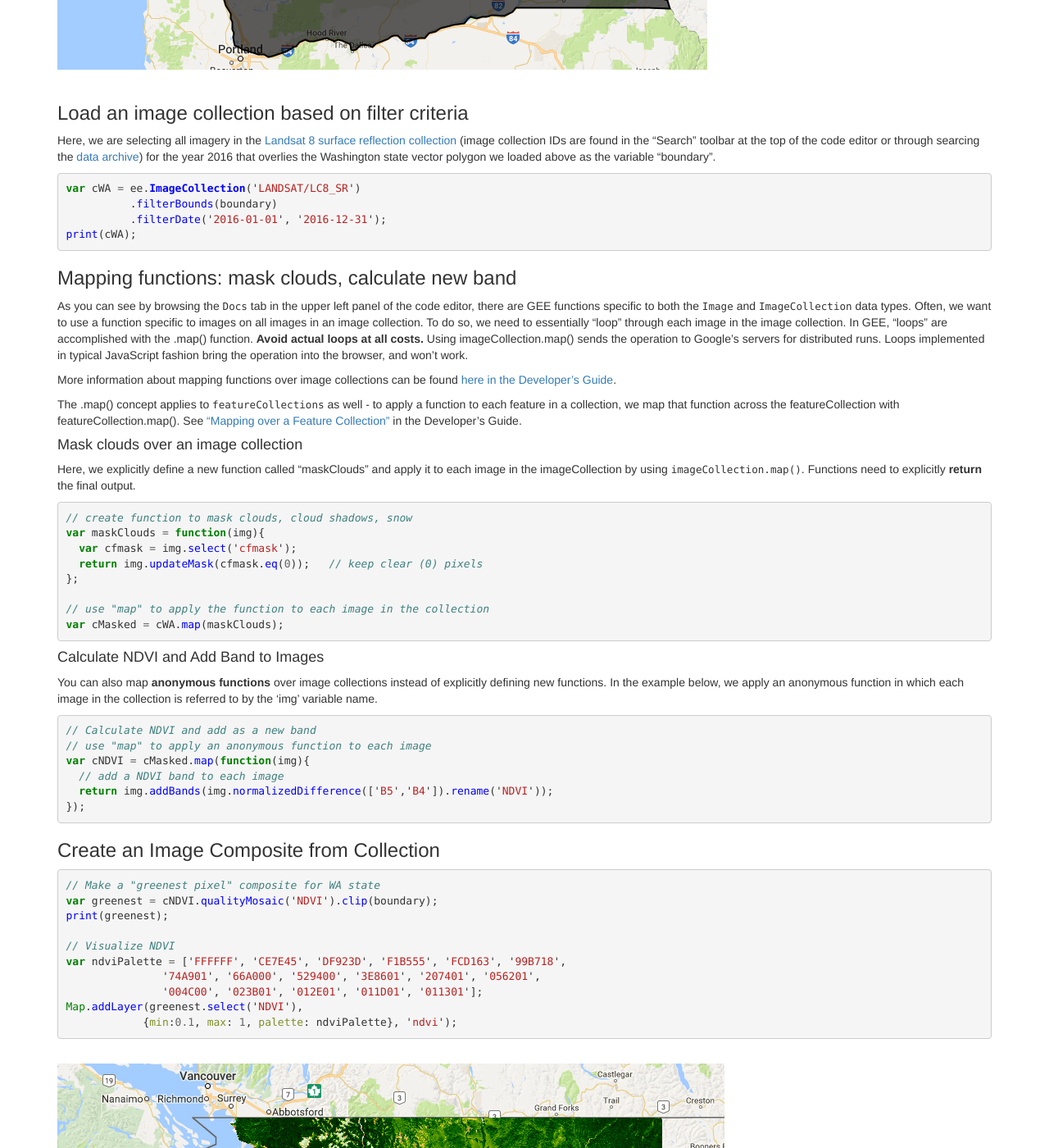
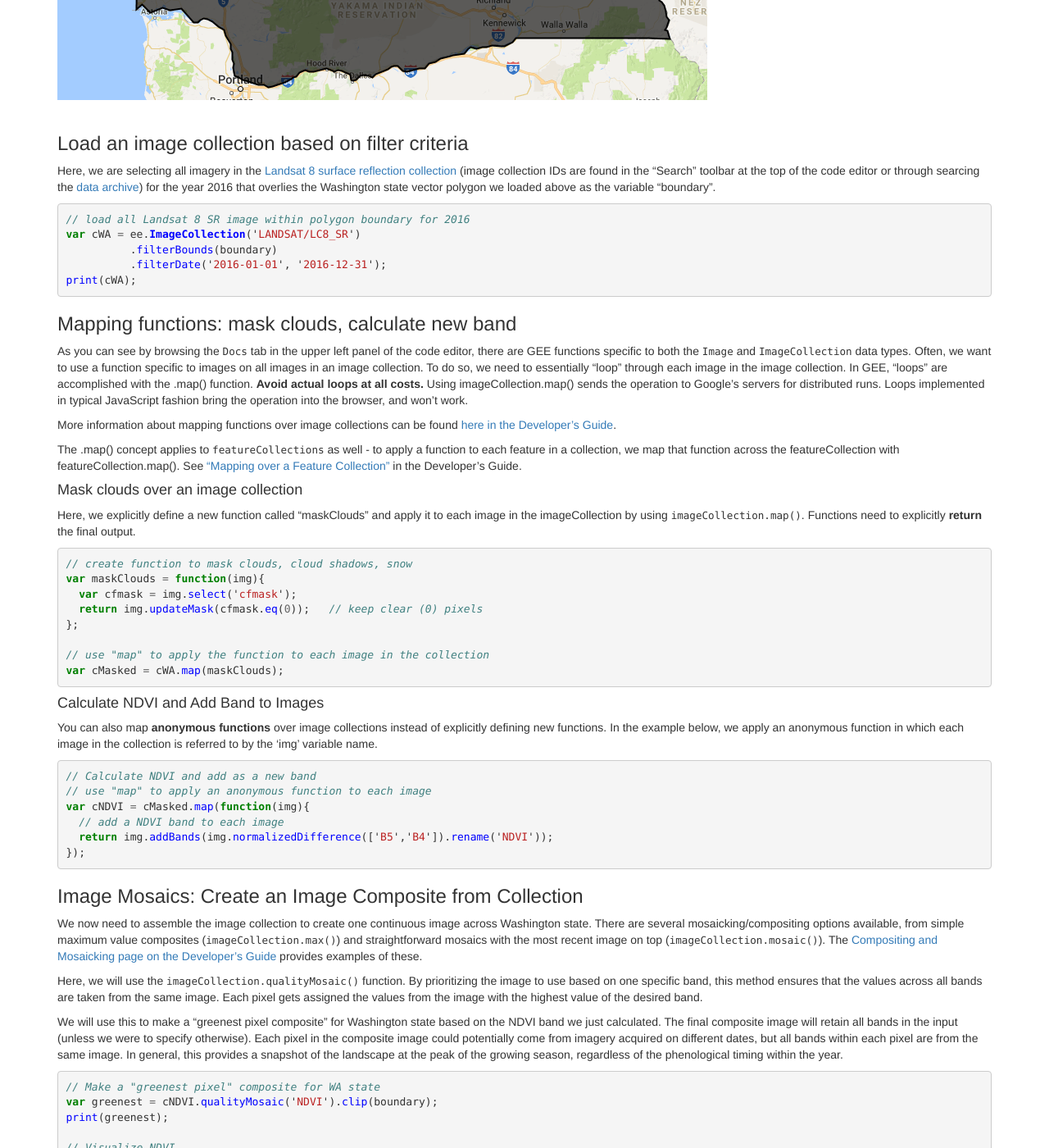
Before and after one commit to geohackweek/GoogleEarthEngine, a Jekyll site: the page built from _episodes/03-load-imagery.md, in a window 1280 px wide and 1400 px high, scrolled down 4030 px. Shown: the whole window at 82% size. Built offline with Jekyll 4.4.1, drawn with Linux system fonts in a browser that asks for light colours; some of the changed text lies outside the part shown.

Commit message:
added mosaicking text

```diff
--- a/_episodes/03-load-imagery.md
+++ b/_episodes/03-load-imagery.md
@@ -64,7 +64,9 @@ Here, we'll make use of the `cfmask` cloud band provided with the SR products to
 // mask pixels with clouds and cloud shadows
 // surface reflectance products come with a 'cfmask' layer
 // 0 = clear, 1 = water, 2 = cloud shadows, 3 = snow, 4 = clouds
-var cfmask = image.select('cfmask');  // extract the 'cfmask' band
+
+// extract the 'cfmask' band, and use this band to mask all image bands
+var cfmask = image.select('cfmask');
 // keep pixels not equal (neq) to 2 or 4
 var imageMasked = image.updateMask(cfmask.neq(2)).updateMask(cfmask.neq(4));
 
@@ -87,10 +89,10 @@ We'll work on making a composite satellite image for the state of Washington. Th
 There are three ways to use vector data in GEE:
 
 * [Upload a shapefile](https://developers.google.com/earth-engine/importing) to your personal **Asset** folder in the top left panel. You can set sharing permissions on these as needed.
-* Import an existing [Google Fusion Table](https://support.google.com/fusiontables#topic=1652595), or [create your own](https://fusiontables.google.com/data?dsrcid=implicit) fusion table from a KML in WGS84.  Each fusion table has a unique Id (File > About this table) that can be used to load it into GEE. You also need to set sharing permissions similar to other items in your Google Drive if you want others to be able to access your fusion table. GEE only recently added the Asset option, so you may see folks still using fusion tables in the forums, etc. If you have the choice, I'd use an asset. We use a fusion table in the [Spatial and Temporal Reducers Module](https://geohackweek.github.io/GoogleEarthEngine/05-reducers/).
-* Manually draw points, lines, and polygons using the geometry tools in the code editor. We do this in the [Classify Imagery Module](https://geohackweek.github.io/GoogleEarthEngine/04-classify-imagery/).
+* Import an existing [Google Fusion Table](https://support.google.com/fusiontables#topic=1652595), or [create your own](https://fusiontables.google.com/data?dsrcid=implicit) fusion table from a KML in WGS84.  Each fusion table has a unique Id (File > About this table) that can be used to load it into GEE. You also need to set sharing permissions similar to other items in your Google Drive if you want others to be able to access your fusion table. GEE only recently added the Asset option, so you may see folks still using fusion tables in the forums, etc. If you have the choice, I'd use an asset. We use a fusion table in the [Spatial and Temporal Reducers Module](https://geohackweek.github.io/GoogleEarthEngine/04-reducers/).
+* Manually draw points, lines, and polygons using the geometry tools in the code editor. We do this in the [Classify Imagery Module](https://geohackweek.github.io/GoogleEarthEngine/05-classify-imagery/).
 
-Here, we will use a vector asset loaded to your instructor's personal asset folder and made publicly available through the sharing menu. The file location is 'users/jdeines/vector/examples/WA'. When you upload a vector file (called a table) to your asset folder using the "New" button under the **Assets tab** in the upper left panel of the code editor, it will be stored in 'users/yourUserName/filename' unless you create new folders within your Assets space. For more on importing vector files, see the [Developer's Guide section on Importing Table Data](https://developers.google.com/earth-engine/importing). **Tip**: when uploading a shapefile, you need to select all associated files (.dbf, .shx, .prf, etc) or upload a zipped file containing only one shapefile.
+Here, we will use a vector asset loaded to the instructor's personal asset folder and made publicly available through the sharing menu. The file location is 'users/jdeines/vector/examples/WA'. When you upload a vector file (called a table) to your asset folder using the "New" button under the **Assets tab** in the upper left panel of the code editor, it will be stored in 'users/yourUserName/filename' unless you create new folders within your Assets space. For more on importing vector files, see the [Developer's Guide section on Importing Table Data](https://developers.google.com/earth-engine/importing). **Tip**: when uploading a shapefile, you need to select all associated files (.dbf, .shx, .prf, etc) or upload a zipped file containing only one shapefile.
 
 In order to load a vector file from your Assets into your workspace, we need to use the "filepath" and cast it to a `ee.FeatureCollection` data type. Read more here under ["Managing Assets" in the Developer's Guide](https://developers.google.com/earth-engine/asset_manager#importing-assets-to-your-script).
 
@@ -109,6 +111,7 @@ Map.addLayer(boundary, {}, 'WA');
 Here, we are selecting all imagery in the [Landsat 8 surface reflection collection](https://code.earthengine.google.com/dataset/LANDSAT/LC8_SR) (image collection IDs are found in the "Search" toolbar at the top of the code editor or through searcing the [data archive](https://code.earthengine.google.com/datasets/)) for the year 2016 that overlies the Washington state vector polygon we loaded above as the variable "boundary".
 
 {% highlight javascript %}
+// load all Landsat 8 SR image within polygon boundary for 2016
 var cWA = ee.ImageCollection('LANDSAT/LC8_SR')
           .filterBounds(boundary)
           .filterDate('2016-01-01', '2016-12-31');
@@ -148,7 +151,12 @@ var cNDVI = cMasked.map(function(img){
 });
 {% endhighlight %}
 
-### Create an Image Composite from Collection
+### Image Mosaics: Create an Image Composite from Collection
+We now need to assemble the image collection to create one continuous image across Washington state. There are several mosaicking/compositing options available, from simple maximum value composites (`imageCollection.max()`) and straightforward mosaics with the most recent image on top (`imageCollection.mosaic()`). The [Compositing and Mosaicking page on the Developer's Guide](https://developers.google.com/earth-engine/ic_composite_mosaic) provides examples of these.
+
+Here, we will use the `imageCollection.qualityMosaic()` function. By prioritizing the image to use based on one specific band, this method ensures that the values across all bands are taken from the same image. Each pixel gets assigned the values from the image with the highest value of the desired band.
+
+We will use this to make a "greenest pixel composite" for Washington state based on the NDVI band we just calculated. The final composite image will retain all bands in the input (unless we were to specify otherwise). Each pixel in the composite image could potentially come from imagery acquired on different dates, but all bands within each pixel are from the same image. In general, this provides a snapshot of the landscape at the peak of the growing season, regardless of the phenological timing within the year.
 
 {% highlight javascript %}
 // Make a "greenest pixel" composite for WA state
@@ -163,10 +171,13 @@ Map.addLayer(greenest.select('NDVI'),
             {min:0.1, max: 1, palette: ndviPalette}, 'ndvi');
 {% endhighlight %}
 
+Annual maximum NDVI across Washington:
+
 <br>
 <img src="../fig/03_waNDVI.png" border = "10">
 <br><br>
 
+We can also use this composite image to visualize a true color composite using the RGB bands as we did above:
 
 {% highlight javascript %}
 // Visualize true color composite
@@ -178,6 +189,7 @@ Map.addLayer(greenest, {bands: ['B4', 'B3', 'B2'], min: 0, max: 2000}, 'WA tcc',
 <br><br>
 
 ## Exporting Composite Images
+
 
 {% highlight javascript %}
 // select only the ndvi band
```
